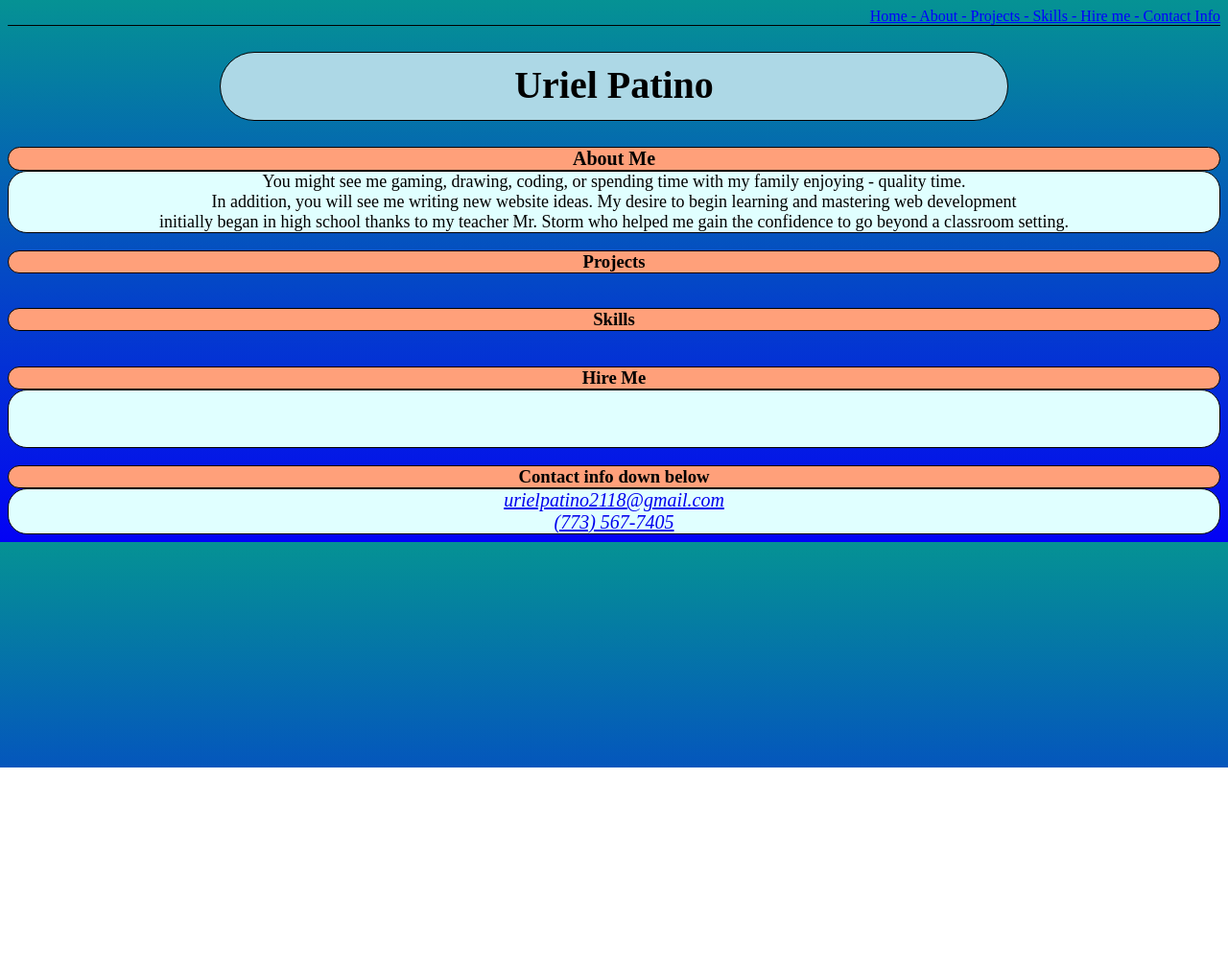
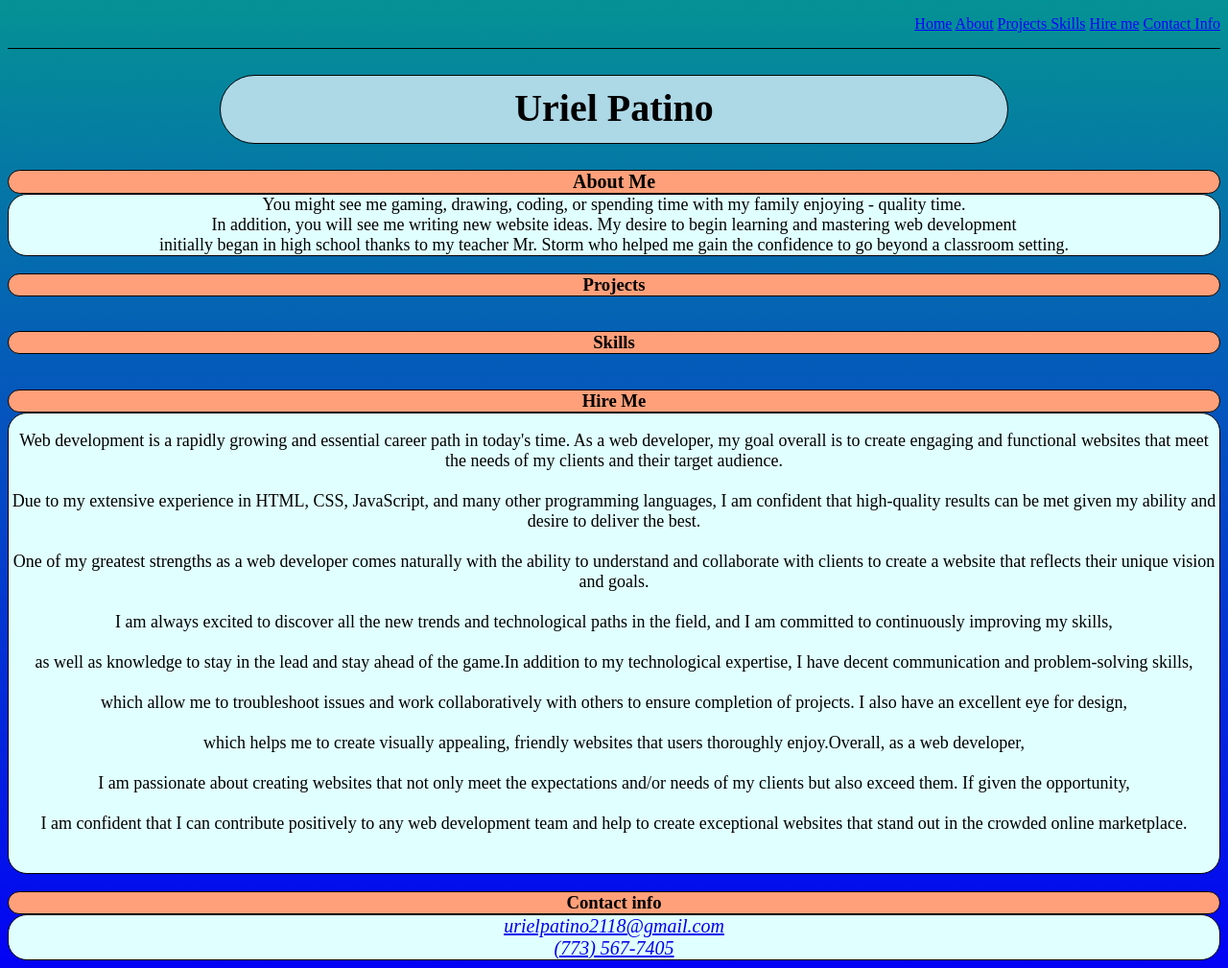
Before and after one commit to UPatino/Uriel_Portfolio_Website, a plain HTML site: page index.html in a window 1280 px wide. Shown: the whole page at 96% size. Before the commit the page ends 800 px from the top, so only its background shows below. Drawn offline with Linux system fonts and the light colour scheme.

```diff
--- a/index.html
+++ b/index.html
@@ -9,12 +9,14 @@
 </head>
 <body>
  <nav>
-    <a href="#">Home - </a>
-    <a href="#">About </a>
-    <a href="#">- Projects </a>
-    <a href="#">- Skills </a>
-    <a href="#">- Hire me </a>
-    <a href="#">- Contact Info</a>
+   <ol>
+    <a href="#">Home</a>
+    <a href="#">About</a>
+    <a href="#">Projects </a>
+    <a href="#">Skills</a>
+    <a href="#">Hire me</a>
+    <a href="#">Contact Info</a>
+    </ol>
  </nav>
     <h1 class="welcome">Uriel Patino</h1>
     <h3 class="About-1">About Me</h3>
@@ -28,13 +30,28 @@
     <br>
     <h3 class="hire-me">Hire Me</h3>
     <section class="hire">
-    <p></p>
-    <br>
-    <p></p>
+    <p>Web development is a rapidly growing and essential career path in today's time. As a web developer, my goal overall is to create engaging and functional websites that meet the needs of my clients and their target audience.
+        <br> <br>
+         Due to my extensive experience in HTML, CSS, JavaScript, and many other programming languages, I am confident that high-quality results can be met given my ability and desire to deliver the best.
+        <br> <br>
+         One of my greatest strengths as a web developer comes naturally with the ability to understand and collaborate with clients to create a website that reflects their unique vision and goals.
+        <br> <br>
+         I am always excited to discover all the new trends and technological paths in the field, and I am committed to continuously improving my skills,
+        <br> <br>
+         as well as knowledge to stay in the lead and stay ahead of the game.In addition to my technological expertise, I have decent communication and problem-solving skills,
+        <br> <br>
+         which allow me to troubleshoot issues and work collaboratively with others to ensure completion of projects. I also have an excellent eye for design,
+        <br> <br>
+         which helps me to create visually appealing, friendly websites that users thoroughly enjoy.Overall, as a web developer,
+        <br> <br>
+         I am passionate about creating websites that not only meet the expectations and/or needs of my clients but also exceed them. If given the opportunity,
+        <br> <br>
+         I am confident that I can contribute positively to any web development team and help to create exceptional websites that stand out in the crowded online marketplace. </p>
+        <br>
     </section>
     <br>
     <section>
-        <h3 class="Contact-info">Contact info down below</h3>
+        <h3 class="Contact-info">Contact info</h3>
         <address class="Contact">
             <a href="mailto:urielpatino2118@gmail.com">urielpatino2118@gmail.com</a>
             <br>
@@ -43,3 +60,4 @@
     </section>
 </body>
 </html>
+<script src="script.js"></script>
```
Also changed, not shown: resources/images/JavaScript.png (added), resources/images/css.png (added), resources/images/html.png (added).
